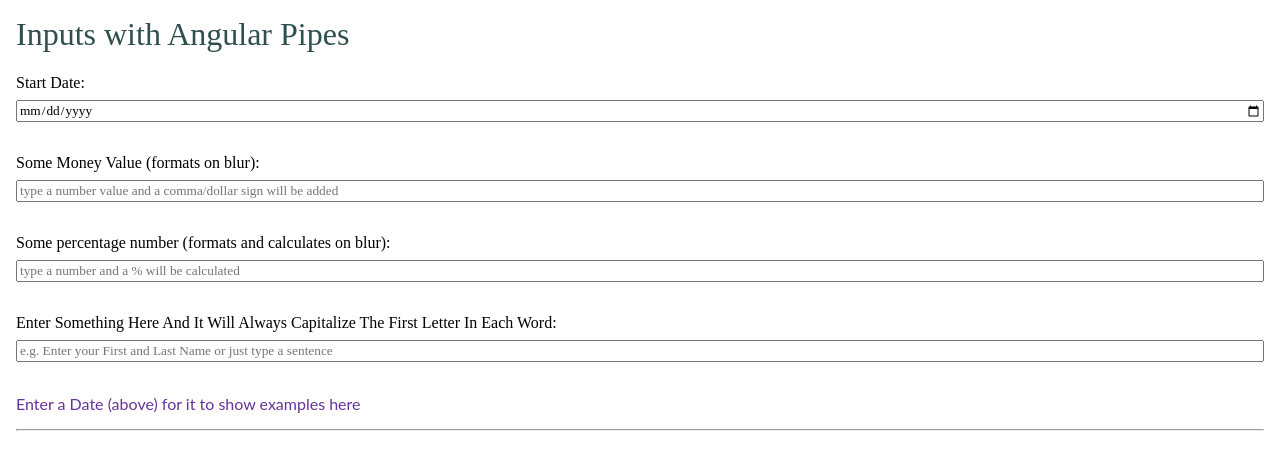
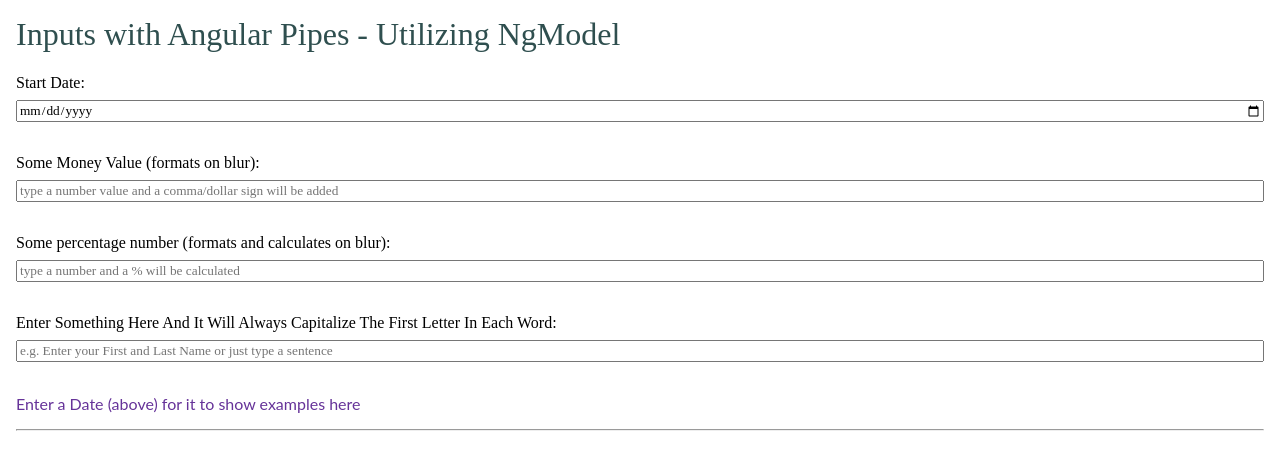
Before and after one commit to quincarter/angular-ivy-pbk7ek, an Angular app: page / in a window 1280 px wide. Shown: the top 470 px of the page. Built offline with nearby package versions, Linux system fonts and the light colour scheme.

Commit message:
1 file modified

```diff
--- a/src/app/app.component.html
+++ b/src/app/app.component.html
@@ -1,4 +1,4 @@
-<h1>Inputs with Angular Pipes</h1>
+<h1>Inputs with Angular Pipes - Utilizing NgModel</h1>
 <div class="container">
 
   <!--Date Input with Pipe -- different formats -- just a note that you cannot change the date value for that input type if you want it to autofill from an API, but you can set the display of the date in the pipe-->
```
